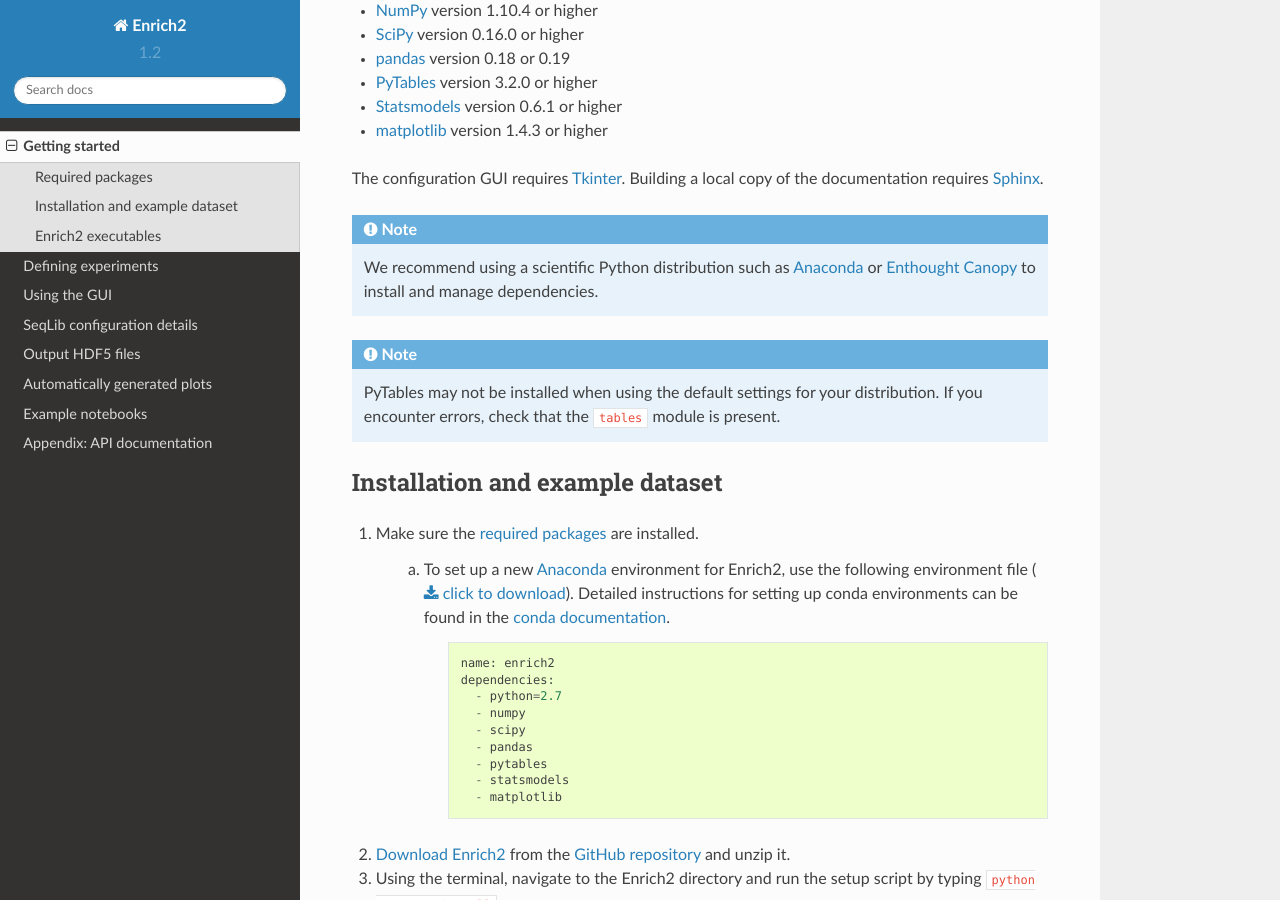
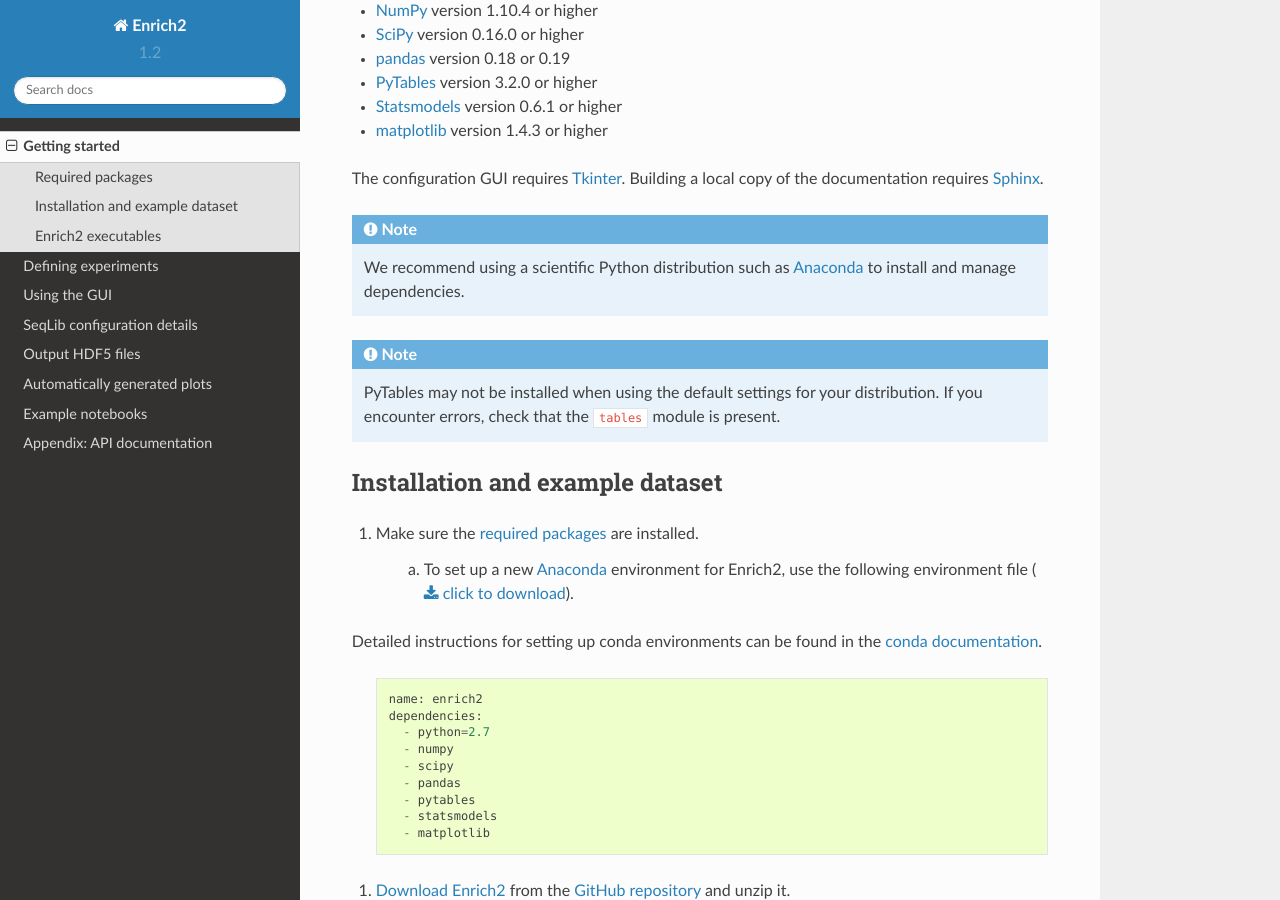
Before and after one commit to FowlerLab/Enrich2, a Sphinx documentation site: the page built from docs/installation.rst, in a window 1280 px wide and 900 px high, scrolled down 265 px. Built offline with Sphinx 7.4.7 and the Read the Docs theme 2.0.0, drawn with Linux system fonts in a browser that asks for light colours; formulas are drawn with MathJax 3.

Commit message:
updated installation instructions

```diff
--- a/docs/installation.rst
+++ b/docs/installation.rst
@@ -17,7 +17,7 @@
 
 The configuration GUI requires `Tkinter <https://docs.python.org/2/library/tkinter.html>`_. Building a local copy of the documentation requires `Sphinx <http://sphinx-doc.org/>`_.
 
-.. note:: We recommend using a scientific Python distribution such as `Anaconda <https://store.continuum.io/cshop/anaconda/>`_ or `Enthought Canopy <https://www.enthought.com/products/canopy/>`_ to install and manage dependencies.
+.. note:: We recommend using a scientific Python distribution such as `Anaconda <https://store.continuum.io/cshop/anaconda/>`_ to install and manage dependencies.
 
 .. note:: PyTables may not be installed when using the default settings for your distribution. If you encounter errors, check that the ``tables`` module is present.
 
@@ -26,7 +26,8 @@
 
 1. Make sure the `required packages`_ are installed.
 
-    a. To set up a new `Anaconda <https://store.continuum.io/cshop/anaconda/>`_ environment for Enrich2, use the following environment file (:download:`click to download <_static/enrich2_env.yml>`). Detailed instructions for setting up conda environments can be found in the `conda documentation <https://conda.io/docs/using/envs.html>`_.
+    a. To set up a new `Anaconda <https://store.continuum.io/cshop/anaconda/>`_ environment for Enrich2, use the following environment file (:download:`click to download <_static/enrich2_env.yml>`).
+Detailed instructions for setting up conda environments can be found in the `conda documentation <https://conda.io/docs/using/envs.html>`_.
 
         .. literalinclude:: _static/enrich2_env.yml
 
@@ -34,7 +35,8 @@
 
 #. Using the terminal, navigate to the Enrich2 directory and run the setup script by typing ``python setup.py install``
 
-To download the example dataset, visit the `Enrich2-Example GitHub repository <https://github.com/FowlerLab/Enrich2-Example/>`_. Running this preconfigured analysis will create several :ref:`plots`. The :ref:`example-notebooks` demonstrate how to explore the :ref:`hdf5-files`.
+To download the example dataset, visit the `Enrich2-Example GitHub repository <https://github.com/FowlerLab/Enrich2-Example/>`_.
+Running this preconfigured analysis will create several :ref:`plots`. The :ref:`example-notebooks` demonstrate how to explore the :ref:`hdf5-files`.
 
 Enrich2 executables
 -------------------------------------------------------
```
Also changed, not shown: README.md (+15 -5 lines).
